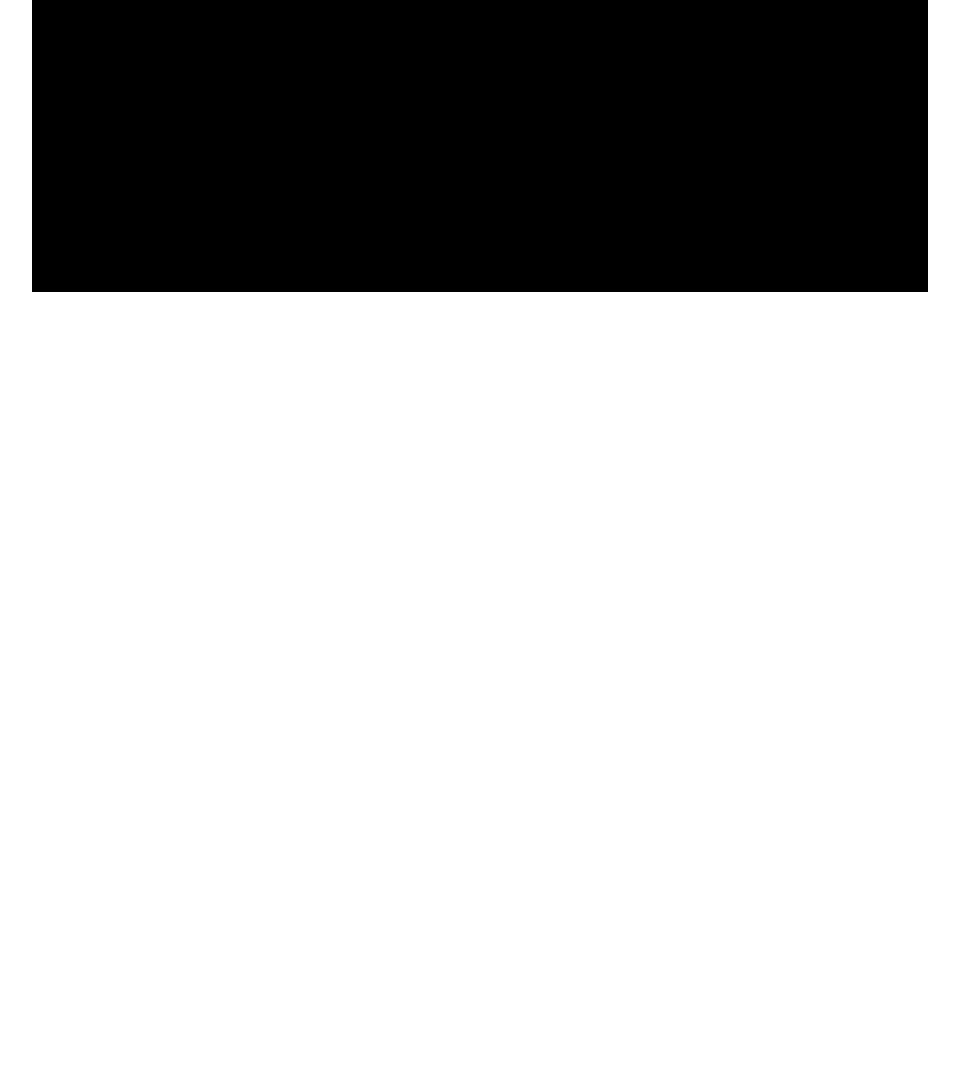
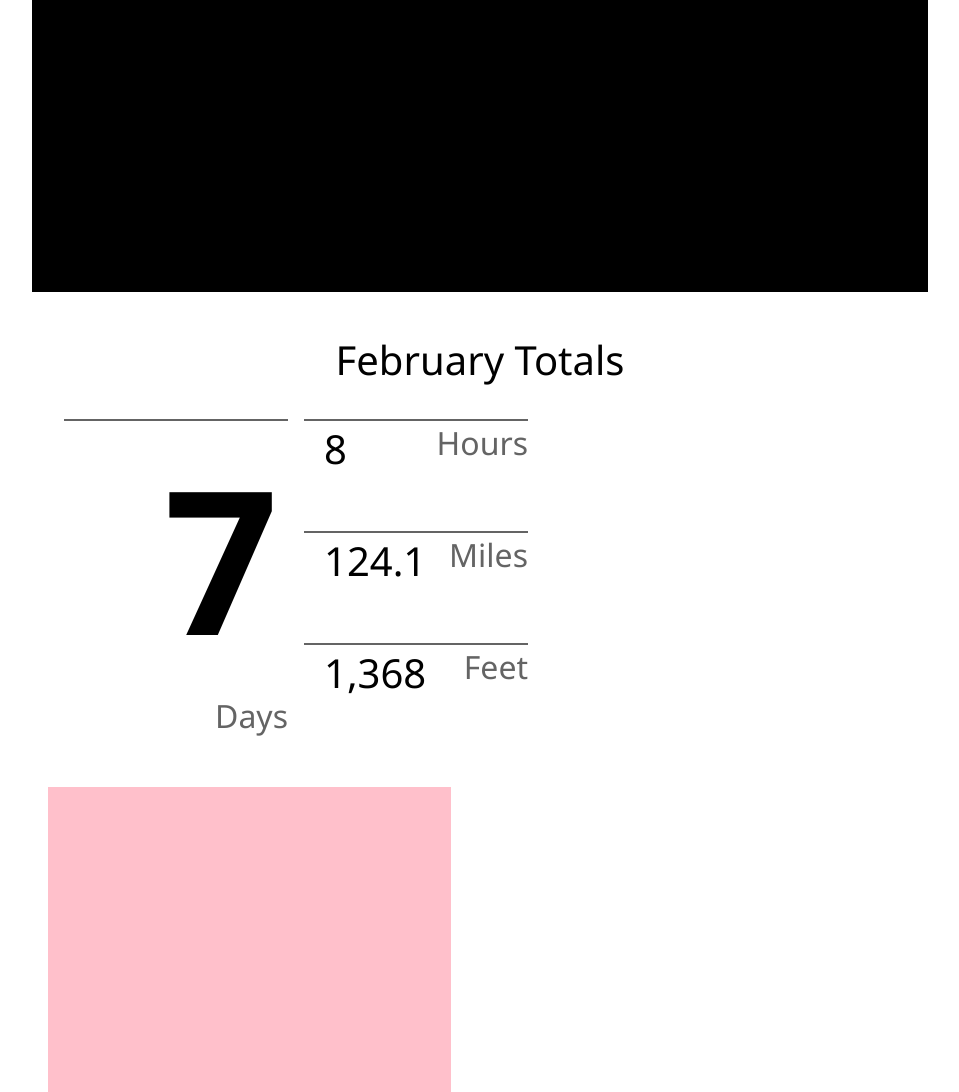
Before and after one commit to austinbrown99/HTML-CSS-JS-Basics, a plain HTML site: page cycling.html in a window 1280 px wide. Shown: the part 1838-2930 px from the top of the page, without its empty margins (160-1119 px from the left). Before the commit the page ends 2138 px from the top, so only its background shows below. Drawn offline with Linux system fonts and the light colour scheme; a script that the page names is missing.

Commit message:
Add current month totals

```diff
--- a/cycling.css
+++ b/cycling.css
@@ -134,7 +134,7 @@ img {
   background-color: black;
 }
 
-.yearSummaryName h1{
+.yearSummaryName h1 {
   margin: 0;
   font-weight: 200;
 }
@@ -164,4 +164,117 @@ img {
   color: rgb(100, 100, 100);
 }
 
+.monthTotals {
+  height: 35em;
+  width: 100%;
+  background-color: rgb(255, 255, 255);
+}
+
+.monthTotalsTitle {
+  text-align: center;
+  padding-top: 1em;
+  font-size: 40px;
+  color: black;
+}
+
+.monthTotalsDays {
+  margin-top: 2em;
+  margin-left: 2em;
+  border-top: solid 2px rgb(100, 100, 100);
+  float: left;
+  width: 25%;
+  height: 21em;
+}
+
+.monthTotalsDays h1 {
+  margin: 0;
+  padding-left: 0.5em;
+  float: left;
+  font-size: 200px;
+}
+
+.monthTotalsDaysLabel {
+  width: auto;
+  float: right;
+  font-size: xx-large;
+  color: rgb(100, 100, 100);
+}
+
+.monthTotalsSub {
+  margin-top: 2em;
+  margin-left: 1em;
+  float: left;
+  width: 25%;
+  height: 21em;
+}
+
+.monthTotalsHrs {
+  border-top: solid 2px rgb(100, 100, 100);
+  width: 100%;
+  height: 7em;
+}
+
+.monthTotalsHrs p {
+  margin: 0;
+  padding-left: 0.5em;
+  float: left;
+  font-size: 40px;
+}
+
+.monthTotalsHrsLabel {
+  width: auto;
+  float: right;
+  font-size: xx-large;
+  color: rgb(100, 100, 100);
+}
+
+.monthTotalsMiles {
+  border-top: solid 2px rgb(100, 100, 100);
+  width: 100%;
+  height: 7em;
+}
+
+.monthTotalsMiles p {
+  margin: 0;
+  padding-left: 0.5em;
+  float: left;
+  font-size: 40px;
+}
+
+.monthTotalsMilesLabel {
+  width: auto;
+  float: right;
+  font-size: xx-large;
+  color: rgb(100, 100, 100);
+}
+
+.monthTotalsElevation {
+  border-top: solid 2px rgb(100, 100, 100);
+  width: 100%;
+  height: 7em;
+}
+
+.monthTotalsElevation p {
+  margin: 0;
+  padding-left: 0.5em;
+  float: left;
+  font-size: 40px;
+}
+
+.monthTotalsElevationLabel {
+  width: auto;
+  float: right;
+  font-size: xx-large;
+  color: rgb(100, 100, 100);
+}
+
+.monthTotalsCalendar {
+  margin-top: 2em;
+  margin-left: 1em;
+  float: left;
+  background-color: pink;
+  height: 21em;
+  width: 45%;
+}
+
 @media only screen and (max-width: 600px) {}
--- a/cycling.html
+++ b/cycling.html
@@ -112,7 +112,9 @@
 
     <div class="monthSummary">
         <div class="yearSummary">
-            <div class="yearSummaryName"><h1>Hours</h1></div>
+            <div class="yearSummaryName">
+                <h1>Hours</h1>
+            </div>
             <div class="yearSummaryMonth">
                 <h1>February</h1>
             </div>
@@ -123,6 +125,30 @@
             <script type="text/javascript" src="https://canvasjs.com/assets/script/canvasjs.min.js"></script>
         </div>
     </div>
+    <div class="monthTotals">
+        <div class="monthTotalsTitle">February Totals</div>
+        <div class="monthTotalsDays">
+            <h1>7</h1>
+            <div class="monthTotalsDaysLabel">Days</div>
+        </div>
+        <div class="monthTotalsSub">
+            <div class="monthTotalsHrs">
+                <p>8</p>
+                <div class="monthTotalsHrsLabel">Hours</div>
+            </div>
+            <div class="monthTotalsMiles">
+                <p>124.1</p>
+                <div class="monthTotalsMilesLabel">Miles</div>
+            </div>
+            <div class="monthTotalsElevation">
+                <p>1,368</p>
+                <div class="monthTotalsElevationLabel">Feet</div>
+            </div>
+        </div>
+        <div class="monthTotalsCalendar">
+
+        </div>
+    </div>
     <script src="cycling.js"></script>
 </body>
 
```
